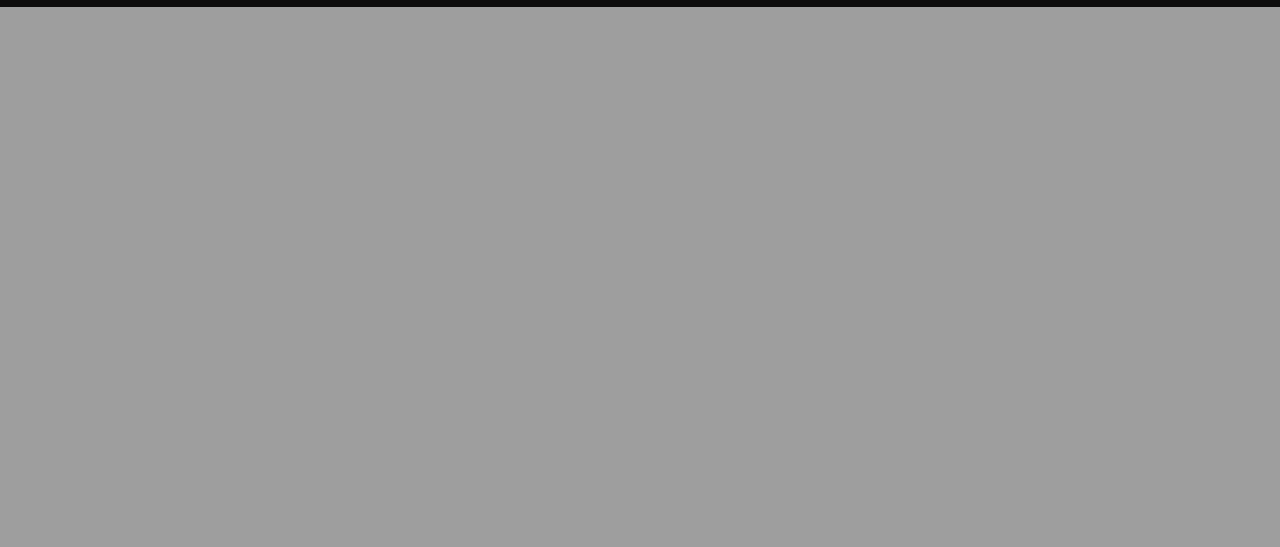
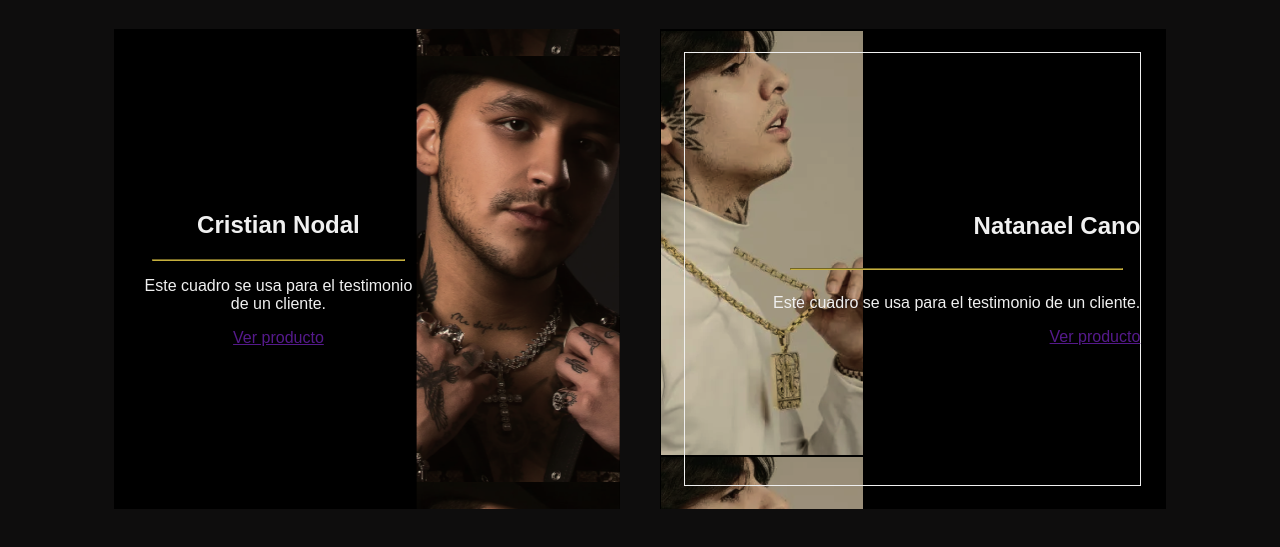
Before and after one commit to DanielHernandezGalvez/CRUD_base, a PHP site: page / in a window 1280 px wide. Shown: the part 1174-1721 px from the top of the page. Before the commit the page ends 1181 px from the top, so only its background shows below. Run offline with PHP 8.4, Linux system fonts and the light colour scheme.

Commit message:
respaldo

```diff
--- a/hhjewellers/index.html
+++ b/hhjewellers/index.html
@@ -127,15 +127,39 @@
         <div class="cuadro">
           <div class="cuadro-blanco"></div>
           <div class="cuadro-texto">
-            <span class="text-white">Titulo</span>
+            <h2 class="text-white title">PE$O PLUMA</h2>
+            <hr class="hr" />
             <p class="text-white">
-              Lorem ipsum dolor sit amet consectetur adipisicing elit. Quo
-              voluptatum corrupti, odit officia dolore deleniti et quia dolorum
-              doloribus quisquam nobis commodi ad vitae harum numquam, illum
-              delectus eum explicabo.
+              Este cuadro se usa para el testimonio de un cliente.
             </p>
-            <a class="text-white href="">Enlace</a>
+            <a class="enlace" href="">Ver producto</a>
           </div>
+        </div>
+      </div>
+
+      <div id="nata-nodal">
+        <div class="cuadro-nodal">
+          <div>
+            <h2 class="text-white title">Cristian Nodal</h2>
+            <hr class="hr" />
+            <p class="text-white">
+              Este cuadro se usa para el testimonio de un cliente.
+            </p>
+            <a class="enlace" href="">Ver producto</a>
+          </div>
+        </div>
+
+        <div class="cuadro-nata">
+          <div class="border-testimonio">
+          <div>
+            <h2 class="text-white title">Natanael Cano</h2>
+            <hr class="hr" />
+            <p class="text-white">
+              Este cuadro se usa para el testimonio de un cliente.
+            </p>
+            <a class="enlace" href="">Ver producto</a>
+          </div>
+        </div>
         </div>
       </div>
     </section>
--- a/hhjewellers/style.css
+++ b/hhjewellers/style.css
@@ -181,4 +181,76 @@ body {
   justify-content: center;
   background-color: rgba(0, 0, 0, 0.5);
 }
+
+.hr {
+  width: 90%;
+  border-color: #c6b03e;
+}
+
+.cuadro-texto p {
+  padding: 0 20px;
+}
+
+.cuadro-texto a {
+  color: #c6b03e;
+  text-decoration: underline !important;
+}
+
+#nata-nodal{
+  width: 100%;
+  display: flex;
+  justify-content: center;
+}
+
+.cuadro-nodal {
+  width: 40%;
+  height: 60vh;
+  background: url("./img/cristian-nodal.png");
+  background-position:right;
+  display: flex;
+  flex-direction: column;
+  align-items: flex-start;
+  justify-content: center;
+  background-color: rgba(0, 0, 0, 0.5);
+margin: 30px 20px;
+}
+.cuadro-nodal div{
+  width: 55%;
+  text-align: center;
+  padding: 0 25px;
+
+}
+.cuadro-nata {
+  width: 40%;
+  height: 60vh;
+  background: url("./img/natanael-cano.png");
+  display: flex;
+  justify-content: center;
+  align-items: center;
+  background-color: rgba(0, 0, 0, 0.5);
+  margin: 30px 20px;
+
+}
+
+.cuadro-nata div:nth-child(1){
+  display: flex;
+  flex-direction: column;
+  align-items: flex-end;
+  justify-content: center;
+
+}
+
+.cuadro-nata div:nth-child(2){
+  width: 40%;
+  text-align: center;
+  padding: 0 25px;
+
+}
+
+.border-testimonio{
+  width: 90%;
+  height: 90%;
+  border: 1px solid #f0f0f0;
+
+}
 /* testimonios */
```
Also changed, not shown: hhjewellers/img/cristian-nodal.png (added), hhjewellers/img/natanael-cano.png (added).
